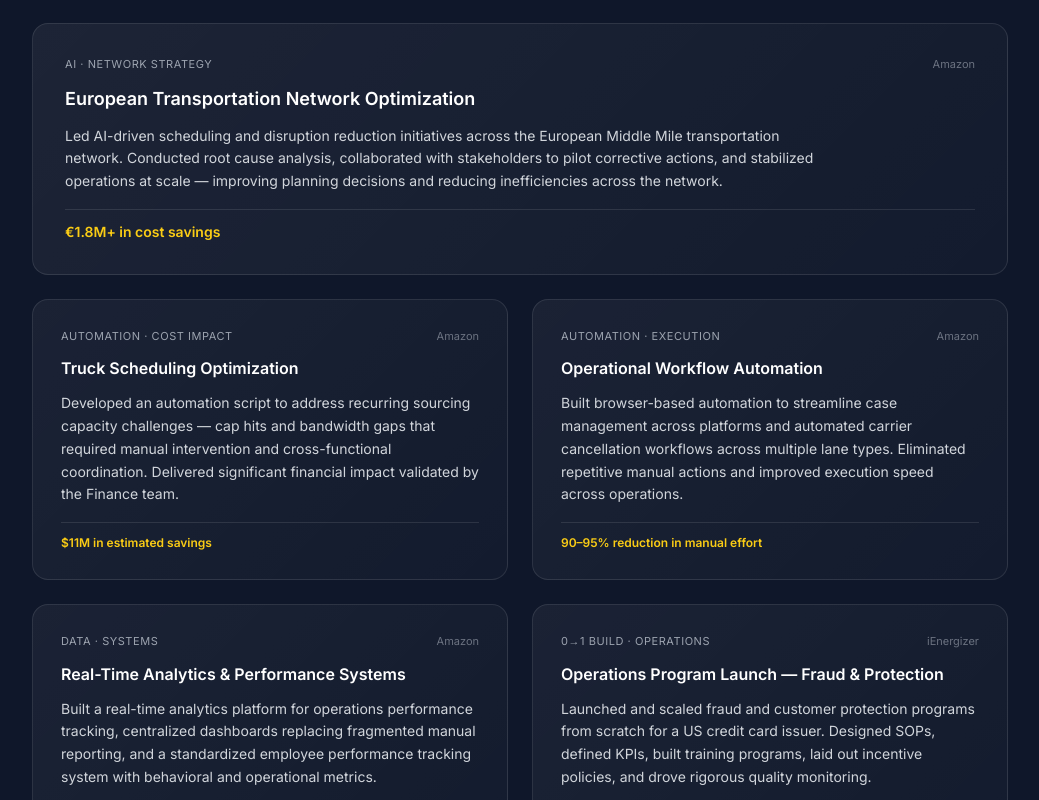
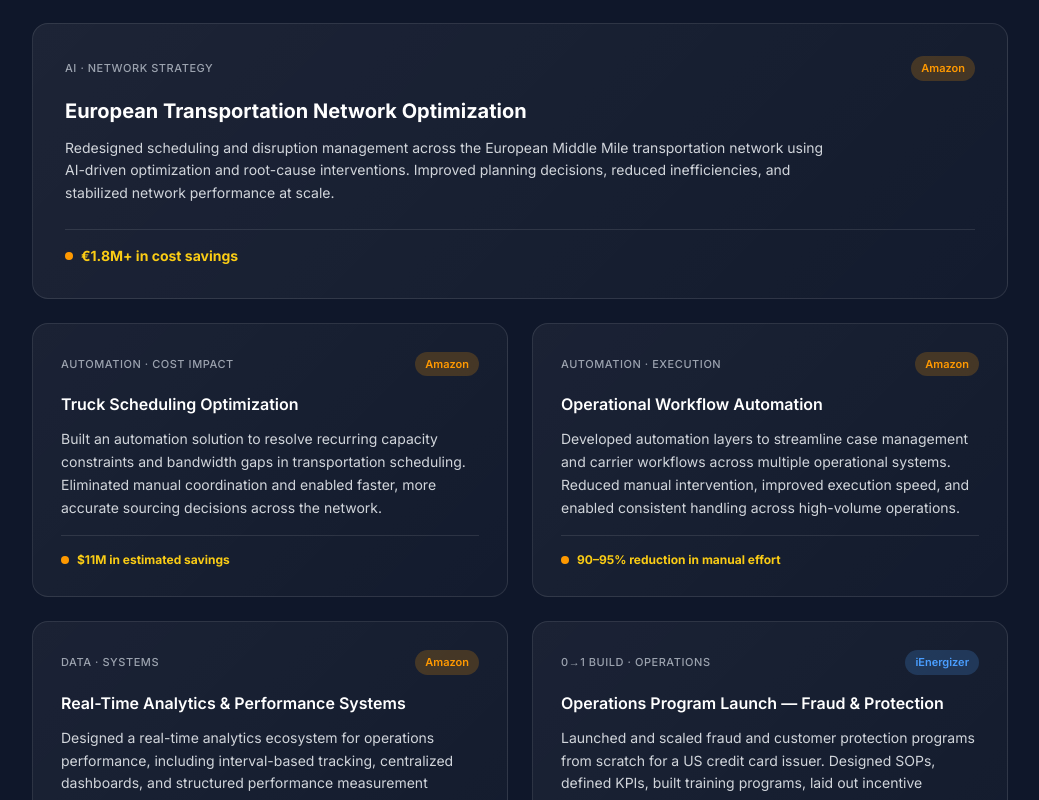
Before and after one commit to DA2793/divyansh-portfolio, a React (Vite) app: page / in a window 1280 px wide. Shown: the part 4760-5560 px from the top of the page, without its empty margins (120-1159 px from the left). Built offline with nearby package versions, Linux system fonts and the light colour scheme.

Commit message:
Commit Projects

```diff
--- a/src/components/Projects/Projects.jsx
+++ b/src/components/Projects/Projects.jsx
@@ -4,7 +4,7 @@ const Projects = () => {
     company: "Amazon",
     type: "AI · Network Strategy",
     description:
-      "Led AI-driven scheduling and disruption reduction initiatives across the European Middle Mile transportation network. Conducted root cause analysis, collaborated with stakeholders to pilot corrective actions, and stabilized operations at scale — improving planning decisions and reducing inefficiencies across the network.",
+      "Redesigned scheduling and disruption management across the European Middle Mile transportation network using AI-driven optimization and root-cause interventions. Improved planning decisions, reduced inefficiencies, and stabilized network performance at scale.",
     impact: "€1.8M+ in cost savings",
   };
 
@@ -14,7 +14,7 @@ const Projects = () => {
       company: "Amazon",
       type: "Automation · Cost Impact",
       description:
-        "Developed an automation script to address recurring sourcing capacity challenges — cap hits and bandwidth gaps that required manual intervention and cross-functional coordination. Delivered significant financial impact validated by the Finance team.",
+        "Built an automation solution to resolve recurring capacity constraints and bandwidth gaps in transportation scheduling. Eliminated manual coordination and enabled faster, more accurate sourcing decisions across the network.",
       impact: "$11M in estimated savings",
     },
     {
@@ -22,7 +22,7 @@ const Projects = () => {
       company: "Amazon",
       type: "Automation · Execution",
       description:
-        "Built browser-based automation to streamline case management across platforms and automated carrier cancellation workflows across multiple lane types. Eliminated repetitive manual actions and improved execution speed across operations.",
+        "Developed automation layers to streamline case management and carrier workflows across multiple operational systems. Reduced manual intervention, improved execution speed, and enabled consistent handling across high-volume operations.",
       impact: "90–95% reduction in manual effort",
     },
     {
@@ -30,7 +30,7 @@ const Projects = () => {
       company: "Amazon",
       type: "Data · Systems",
       description:
-        "Built a real-time analytics platform for operations performance tracking, centralized dashboards replacing fragmented manual reporting, and a standardized employee performance tracking system with behavioral and operational metrics.",
+        "Designed a real-time analytics ecosystem for operations performance, including interval-based tracking, centralized dashboards, and structured performance measurement frameworks. Enabled faster decision-making, mid-shift interventions, and improved operational accountability.",
       impact: "95% reduction in reporting effort · 30% improvement in evaluation consistency",
     },
     {
@@ -43,6 +43,19 @@ const Projects = () => {
     },
   ];
 
+  const companyAccent = {
+    Amazon: {
+      bg: "bg-[#FF9900]/20",
+      text: "text-[#FF9900]",
+      dot: "bg-[#FF9900]",
+    },
+    iEnergizer: {
+      bg: "bg-[#4a9eff]/20",
+      text: "text-[#4a9eff]",
+      dot: "bg-[#4a9eff]",
+    },
+  };
+
   return (
     <section id="projects" className="py-24 bg-[#0f172a] text-white">
       <div className="max-w-5xl mx-auto px-6">
@@ -54,7 +67,7 @@ const Projects = () => {
           Selected Work
         </h2>
 
-        {/* Featured project — full width */}
+        {/* Featured card — full width */}
         <div
           className="rounded-2xl p-8 mb-6 border border-white/10 hover:border-white/20 transition-all duration-300"
           style={{
@@ -62,57 +75,72 @@ const Projects = () => {
               "linear-gradient(135deg, rgba(255,255,255,0.06), rgba(255,255,255,0.02))",
           }}
         >
-          <div className="flex items-center justify-between mb-3">
-            <p className="text-[11px] text-gray-400 uppercase tracking-wider">
+          <div className="flex items-center justify-between mb-4">
+            <p className="text-[11px] font-medium text-gray-400 uppercase tracking-wider">
               {featured.type}
             </p>
-            <span className="text-[11px] text-gray-500">
+            <span
+              className={`text-[11px] font-semibold px-2.5 py-1 rounded-full ${companyAccent[featured.company].bg} ${companyAccent[featured.company].text}`}
+            >
               {featured.company}
             </span>
           </div>
-          <h4 className="text-lg font-semibold text-white mb-3">
+          <h4 className="text-xl font-bold text-white mb-3">
             {featured.title}
           </h4>
-          <p className="text-sm text-gray-300 leading-relaxed mb-4 max-w-3xl">
+          <p className="text-sm text-gray-300 leading-relaxed mb-6 max-w-3xl">
             {featured.description}
           </p>
-          <div className="pt-3 border-t border-white/10">
-            <p className="text-sm font-semibold text-yellow-400">
+          <div className="pt-4 border-t border-white/10 flex items-center gap-2">
+            <span
+              className={`w-2 h-2 rounded-full ${companyAccent[featured.company].dot}`}
+            />
+            <p className="text-sm font-bold text-yellow-400">
               {featured.impact}
             </p>
           </div>
         </div>
 
-        {/* Project grid — 2 columns */}
+        {/* Project grid */}
         <div className="grid grid-cols-1 md:grid-cols-2 gap-6">
-          {projects.map(({ title, company, type, description, impact }) => (
+          {projects.map(({ title, company, type, description, impact }) => {
+            const accent = companyAccent[company];
+            return (
               <div
                 key={title}
-              className="rounded-2xl p-7 border border-white/10 hover:border-white/20 transition-all duration-300"
+                className="rounded-2xl p-7 border border-white/10 hover:border-white/20 transition-all duration-300 flex flex-col"
                 style={{
                   background:
                     "linear-gradient(135deg, rgba(255,255,255,0.05), rgba(255,255,255,0.02))",
                 }}
               >
-              <div className="flex items-center justify-between mb-3">
-                <p className="text-[11px] text-gray-400 uppercase tracking-wider">
+                <div className="flex items-center justify-between mb-4">
+                  <p className="text-[11px] font-medium text-gray-400 uppercase tracking-wider">
                     {type}
                   </p>
-                <span className="text-[11px] text-gray-500">{company}</span>
+                  <span
+                    className={`text-[11px] font-semibold px-2.5 py-1 rounded-full ${accent.bg} ${accent.text}`}
+                  >
+                    {company}
+                  </span>
                 </div>
                 <h4 className="text-base font-semibold text-white mb-3">
                   {title}
                 </h4>
-              <p className="text-sm text-gray-300 leading-relaxed mb-4">
+                <p className="text-sm text-gray-300 leading-relaxed mb-4 flex-1">
                   {description}
                 </p>
-              <div className="pt-3 border-t border-white/10">
-                <p className="text-xs font-semibold text-yellow-400">
+                <div className="pt-4 border-t border-white/10 flex items-center gap-2">
+                  <span
+                    className={`w-2 h-2 rounded-full flex-shrink-0 ${accent.dot}`}
+                  />
+                  <p className="text-xs font-bold text-yellow-400">
                     {impact}
                   </p>
                 </div>
               </div>
-          ))}
+            );
+          })}
         </div>
       </div>
     </section>
```
Lines whose indentation alone changed are shown as unchanged.
